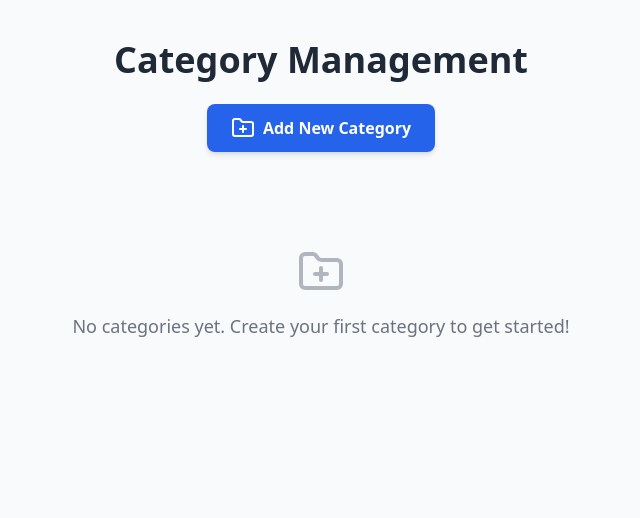
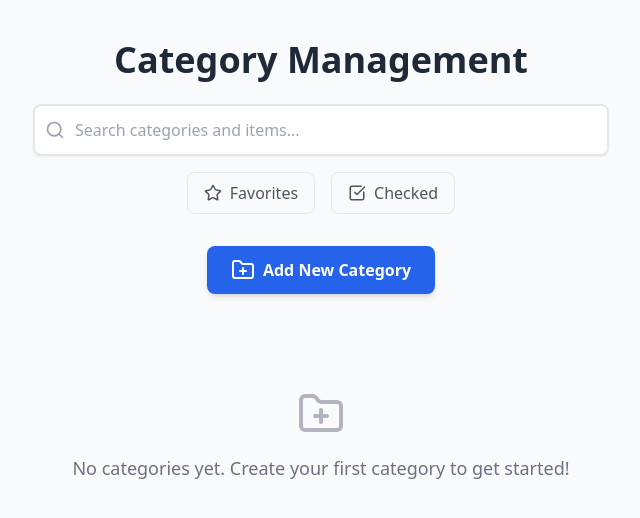
Before and after one commit to OriHaguel/shopping-manager, a React (Vite) app: page /list/1 in a window 1280 px wide. Shown: the top 518 px of the page, without its empty margins (319-959 px from the left). Built offline with nearby package versions, Linux system fonts and the light colour scheme.

Commit message:
Add search and filter functionality for categories and items; refactor item property toggling and amount handling

```diff
--- a/src/pages/category-management.tsx
+++ b/src/pages/category-management.tsx
@@ -1,9 +1,8 @@
 import { useState } from 'react';
-import { PlusCircle, X, FolderPlus, ChevronDown, ChevronUp, Trash2 } from 'lucide-react';
+import { PlusCircle, X, FolderPlus, ChevronDown, ChevronUp, Trash2, Star, CheckSquare, Search } from 'lucide-react';
 import { Category, Items } from '../dtos/category'
 import { useParams } from 'react-router-dom';
 import { getCategories, removeCategory, removeItem, saveCategory, saveItem } from '@/services/category.service';
-import { storageService } from '@/services/async-storage.service';
 
 interface OpenCategories {
   [key: number]: boolean;
@@ -20,6 +19,28 @@ const CategoryManagementPage: React.FC = () => {
   const [newCategoryName, setNewCategoryName] = useState<string>('');
   const [newItemInputs, setNewItemInputs] = useState<NewItemInputs>({});
   const [openCategories, setOpenCategories] = useState<OpenCategories>({});
+  const [searchTerm, setSearchTerm] = useState<string>('');
+  const [showFavorites, setShowFavorites] = useState<boolean>(false);
+  const [showChecked, setShowChecked] = useState<boolean>(false);
+
+
+  const filterItems = (items: Items[]): Items[] => {
+    return items.filter(item => {
+      const matchesSearch = item.name.toLowerCase().includes(searchTerm.toLowerCase());
+      const matchesFavorite = showFavorites ? item.favorite : true;
+      const matchesChecked = showChecked ? item.checked : true;
+      return matchesSearch && matchesFavorite && matchesChecked;
+    });
+  };
+
+  const filteredCategories = categories.map(category => ({
+    ...category,
+    items: filterItems(category.items),
+  })).filter(category =>
+    searchTerm === '' ||
+    category.name.toLowerCase().includes(searchTerm.toLowerCase()) ||
+    category.items.length > 0
+  );
 
   const handleAddCategory = (): void => {
     if (newCategoryName.trim()) {
@@ -81,28 +102,20 @@ const CategoryManagementPage: React.FC = () => {
   const handleRemoveChecked = (categoryIndex: number, category: Category): void => {
 
     const updatedCategories = [...categories];
-    // const getcategory = updatedCategories[categoryIndex];
-    // const uncheckedItems = getcategory.items.filter(item => !item.checked);
-    // const itemsToRemove = getcategory.items.filter(item => item.checked);
     category.items.forEach(item => {
       item.checked = false
     });
-    console.log("🚀 ~ handleRemoveChecked ~ category:", category)
-    // // Remove each checked item
-    // itemsToRemove.forEach(item => {
-    //   saveItem(getcategory._id, item);
-    // });
     saveCategory(category)
     updatedCategories[categoryIndex] = category;
     setCategories(updatedCategories);
   };
 
-  const handleAmountChange = (categoryIndex: number, itemIndex: number, amount: number, item: Items): void => {
+  const handleAmountChange = (amount: number, item: Items, category: Category): void => {
     const updatedCategories = [...categories];
-    updatedCategories[categoryIndex].items[itemIndex].amount = amount;
-    console.log(updatedCategories[categoryIndex].items[itemIndex].amount)
-    saveItem(updatedCategories[categoryIndex]._id, item);
-    setCategories(updatedCategories);
+    const catUp = updatedCategories.map((cat) => (cat._id === category._id ? { ...cat, items: cat.items.map((it) => (it._id === item._id ? { ...it, amount } : it)) } : cat))
+    item.amount = amount
+    saveItem(category._id, item);
+    setCategories(catUp);
   };
 
   const toggleCategory = (categoryIndex: number): void => {
@@ -112,12 +125,12 @@ const CategoryManagementPage: React.FC = () => {
     }));
   };
 
-  const toggleItemProperty = (categoryIndex: number, itemIndex: number, property: 'favorite' | 'checked', item: Items): void => {
+  const toggleItemProperty = (property: 'favorite' | 'checked', item: Items, category: Category): void => {
     const updatedCategories = [...categories];
-    updatedCategories[categoryIndex].items[itemIndex][property] = !updatedCategories[categoryIndex].items[itemIndex][property]
-    // updatedCategories[categoryIndex].items[itemIndex][property] = !item[property]
-    saveItem(updatedCategories[categoryIndex]._id, item)
-    setCategories(updatedCategories);
+    const catUp = updatedCategories.map((cat) => (cat._id === category._id ? { ...cat, items: cat.items.map((it) => (it._id === item._id ? { ...it, [property]: !it[property] } : it)) } : cat))
+    item[property] = !item[property]
+    saveItem(category._id, item)
+    setCategories(catUp);
   };
 
   return (
@@ -125,6 +138,42 @@ const CategoryManagementPage: React.FC = () => {
       <div className="max-w-4xl mx-auto">
         <div className="mb-12 text-center">
           <h1 className="text-4xl font-bold mb-6 text-gray-800">Category Management</h1>
+
+
+          {/* Search and Filter Section */}
+          <div className="mb-8 space-y-4">
+            <div className="relative max-w-xl mx-auto">
+              <Search className="absolute left-3 top-1/2 transform -translate-y-1/2 text-gray-400" size={20} />
+              <input
+                type="text"
+                value={searchTerm}
+                onChange={(e) => setSearchTerm(e.target.value)}
+                placeholder="Search categories and items..."
+                className="w-full pl-10 pr-4 py-3 border-2 border-gray-200 rounded-lg focus:outline-none focus:border-blue-400 shadow-sm"
+              />
+            </div>
+            <div className="flex justify-center gap-4">
+              <button
+                onClick={() => setShowFavorites(!showFavorites)}
+                className={`flex items-center gap-2 px-4 py-2 rounded-lg border ${showFavorites ? 'bg-yellow-50 border-yellow-200 text-yellow-700' : 'border-gray-200 text-gray-600'
+                  }`}
+              >
+                <Star size={18} className={showFavorites ? 'fill-yellow-500 text-yellow-500' : ''} />
+                Favorites
+              </button>
+              <button
+                onClick={() => setShowChecked(!showChecked)}
+                className={`flex items-center gap-2 px-4 py-2 rounded-lg border ${showChecked ? 'bg-blue-50 border-blue-200 text-blue-700' : 'border-gray-200 text-gray-600'
+                  }`}
+              >
+                <CheckSquare size={18} className={showChecked ? 'text-blue-500' : ''} />
+                Checked
+              </button>
+            </div>
+          </div>
+
+
+
 
           {!showCategoryInput ? (
             <button
@@ -163,14 +212,23 @@ const CategoryManagementPage: React.FC = () => {
           )}
         </div>
 
-        {categories.length === 0 ? (
+        {filteredCategories.length === 0 ? (
           <div className="text-center text-gray-500 py-12">
-            <FolderPlus size={48} className="mx-auto mb-4 opacity-50" />
-            <p className="text-lg">No categories yet. Create your first category to get started!</p>
+            {categories.length === 0 ? (
+              <>
+                <FolderPlus size={48} className="mx-auto mb-4 opacity-50" />
+                <p className="text-lg">No categories yet. Create your first category to get started!</p>
+              </>
+            ) : (
+              <>
+                <Search size={48} className="mx-auto mb-4 opacity-50" />
+                <p className="text-lg">No matches found for your search criteria.</p>
+              </>
+            )}
           </div>
         ) : (
           <div className="space-y-4">
-            {categories.map((category, categoryIndex) => (
+            {filteredCategories.map((category, categoryIndex) => (
               <div key={categoryIndex} className="bg-white rounded-xl shadow-lg border border-gray-100">
                 <div
                   className="p-6 flex justify-between items-center cursor-pointer hover:bg-gray-50 transition-colors duration-200"
@@ -246,11 +304,11 @@ const CategoryManagementPage: React.FC = () => {
                               <input
                                 type="checkbox"
                                 checked={item.checked}
-                                onChange={() => toggleItemProperty(categoryIndex, itemIndex, 'checked', item)}
+                                onChange={() => toggleItemProperty('checked', item, category)}
                                 className="w-5 h-5 text-blue-600"
                               />
                               <button
-                                onClick={() => toggleItemProperty(categoryIndex, itemIndex, 'favorite', item)}
+                                onClick={() => toggleItemProperty('favorite', item, category)}
                                 className={`text-2xl ${item.favorite ? 'text-yellow-500' : 'text-gray-300'}`}
                               >
                                 ★
@@ -260,7 +318,7 @@ const CategoryManagementPage: React.FC = () => {
                               </span>
                               <select
                                 value={item.amount}
-                                onChange={(e) => handleAmountChange(categoryIndex, itemIndex, parseInt(e.target.value), item)}
+                                onChange={(e) => handleAmountChange(parseInt(e.target.value), item, category)}
                                 className="ml-2 border border-gray-300 rounded p-1 bg-white"
                               >
                                 {[1, 2, 3, 4, 5, 6, 7, 8, 9, 10].map(num => (
```
